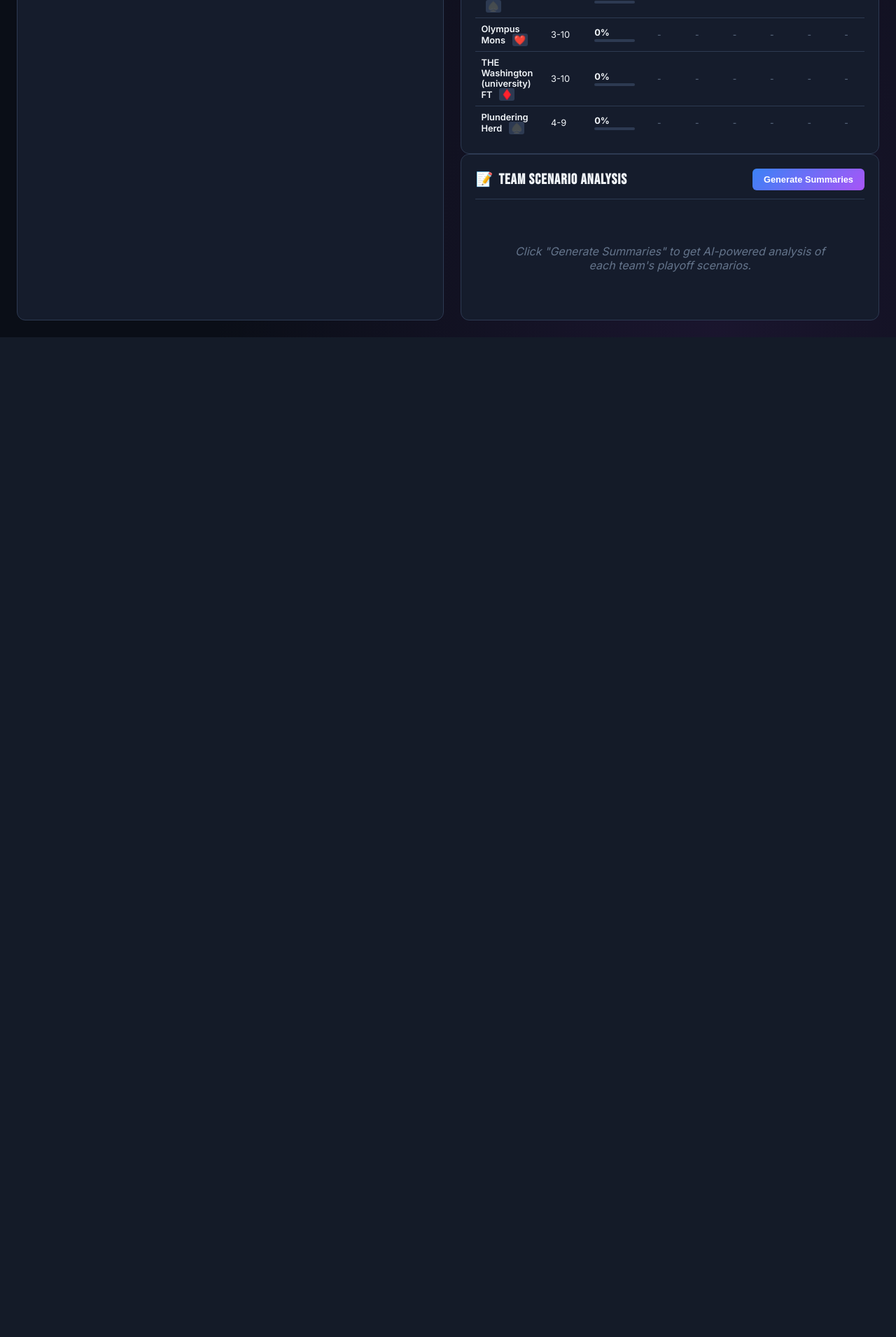
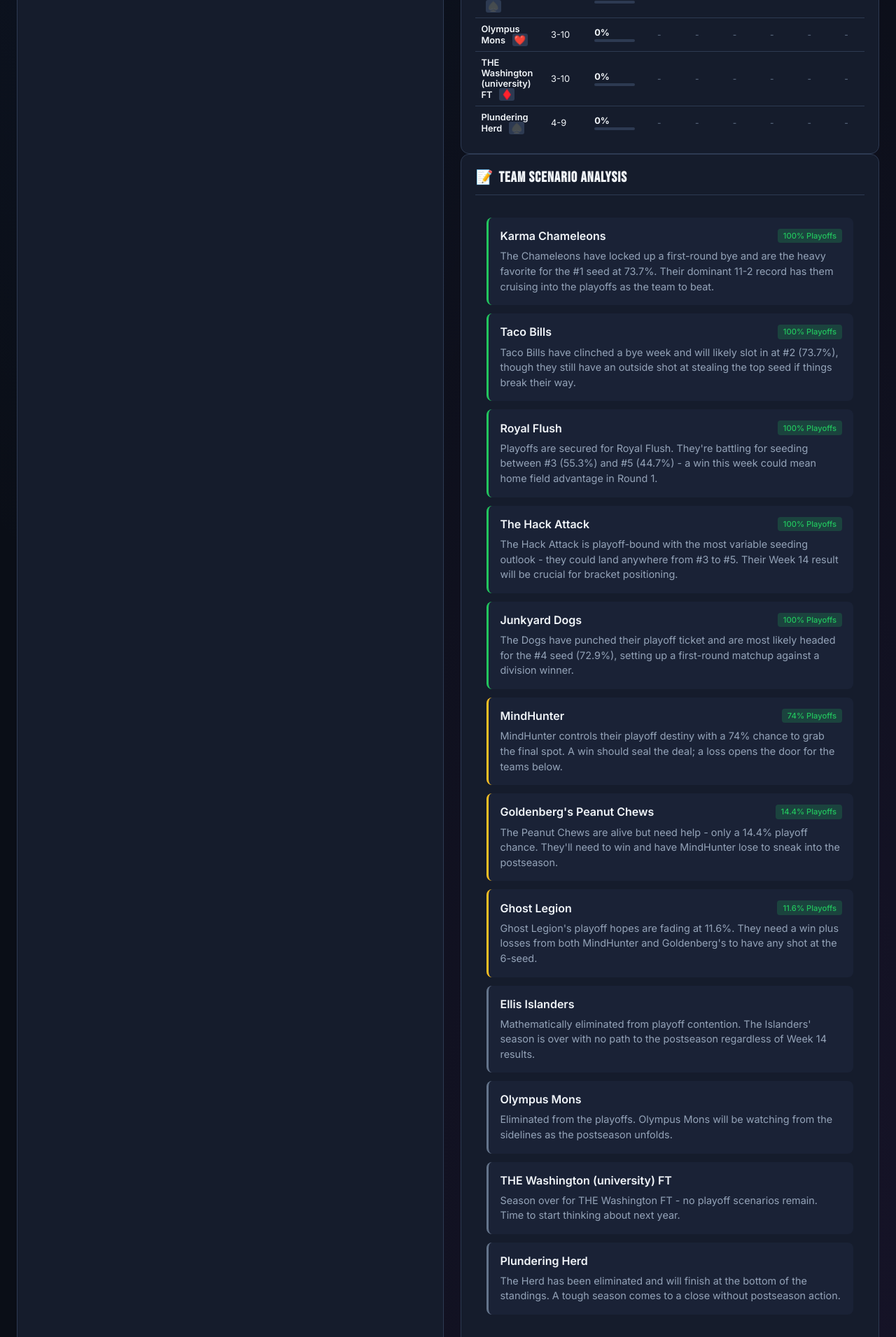
Before and after one commit to flynnswalker/ff-scheduling, a Flask app: page / in a window 1280 px wide. Shown: the part 1459-3370 px from the top of the page at 70% size. Before the commit the page ends 1941 px from the top, so only its background shows below. Run offline with Flask 3, Linux system fonts and the light colour scheme.

Commit message:
Replace dynamic LLM summaries with pre-written analysis
- Remove OpenAI dependency and interactive button
- Add team_summaries.json with hand-written analysis for all 36 teams
- Summaries load automatically on page load
- Each summary interprets Monte Carlo results into plain English

````diff
--- a/app.py
+++ b/app.py
@@ -9,7 +9,6 @@ import json
 import copy
 from collections import defaultdict
 import os
-from openai import OpenAI
 
 app = Flask(__name__)
 
@@ -22,6 +21,12 @@ MONTE_CARLO_RESULTS = {}
 if os.path.exists('monte_carlo_results.json'):
     with open('monte_carlo_results.json') as f:
         MONTE_CARLO_RESULTS = json.load(f)
+
+# Load pre-written team summaries
+TEAM_SUMMARIES = {}
+if os.path.exists('team_summaries.json'):
+    with open('team_summaries.json') as f:
+        TEAM_SUMMARIES = json.load(f)
 
 
 def get_team_division(team, divisions):
@@ -793,189 +798,40 @@ def team_summary(league_name):
     })
 
 
-# Division name mappings for summaries
-DIVISION_NAMES = {
-    'WFFL': {'D': 'Diamonds', 'S': 'Spades', 'H': 'Hearts'},
-    'DFFL': {'M': 'Mirage', 'D': 'Dream', 'N': 'Nightmare'},
-    'FFPL': {'O': 'Orc', 'W': 'Wizard', 'D': 'Dragon'},
-}
-
-
-def generate_team_summary_prompt(team_data, league_name, has_relegation):
-    """Generate prompt for LLM to create team summary."""
-    team = team_data['team']
-    record = team_data['current_record']
-    div_letter = team_data['division']
-    div_name = DIVISION_NAMES.get(league_name, {}).get(div_letter, div_letter)
-
-    playoff_pct = team_data['championship_pct']
-    bye_pct = team_data.get('bye_pct', 0)
-    seed_pcts = team_data.get('seed_pcts', {})
-    releg_pct = team_data.get('relegation_pct', 0)
-    releg_seed_pcts = team_data.get('relegation_seed_pcts', {})
-
-    # Build seed breakdown string
-    seed_breakdown = []
-    for seed in range(1, 7):
-        pct = seed_pcts.get(str(seed), 0)
-        if pct > 0:
-            seed_breakdown.append(f"#{seed}: {pct}%")
-
-    releg_breakdown = []
-    if has_relegation:
-        for seed in range(1, 5):
-            pct = releg_seed_pcts.get(str(seed), 0)
-            if pct > 0:
-                releg_breakdown.append(f"R{seed}: {pct}%")
-
-    prompt = f"""Write a brief 2-3 sentence playoff scenario summary for {team} ({record}, {div_name} Division) in the {league_name} fantasy football league.
-
-Monte Carlo simulation results (10,000 simulations):
-- Playoff probability: {playoff_pct}%
-- Bye probability (seeds 1-2): {bye_pct}%
-- Seed breakdown: {', '.join(seed_breakdown) if seed_breakdown else 'N/A'}
-"""
-
-    if has_relegation:
-        prompt += f"""- Relegation playoff probability: {releg_pct}%
-- Relegation seed breakdown: {', '.join(releg_breakdown) if releg_breakdown else 'N/A'}
-
-Note: Only the loser of the relegation playoffs gets relegated."""
-
-    prompt += """
-
-Be concise, direct, and focus on the most likely outcomes and key scenarios. Use active voice. Don't repeat the exact percentages - interpret them (e.g., "locked in", "strong favorite", "fighting for", "longshot", "eliminated")."""
-
-    return prompt
-
-
-def generate_all_summaries_prompt(teams_data, league_name, has_relegation):
-    """Generate a single prompt for all team summaries."""
-
-    teams_info = []
-    for t in teams_data:
-        team = t['team']
-        record = t['current_record']
-        div_letter = t['division']
-        div_name = DIVISION_NAMES.get(league_name, {}).get(div_letter, div_letter)
-
-        playoff_pct = t['championship_pct']
-        bye_pct = t.get('bye_pct', 0)
-        seed_pcts = t.get('seed_pcts', {})
-        releg_pct = t.get('relegation_pct', 0)
-        releg_seed_pcts = t.get('relegation_seed_pcts', {})
-
-        seed_str = ', '.join([f"#{s}:{seed_pcts.get(str(s),0)}%" for s in range(1,7) if seed_pcts.get(str(s),0) > 0])
-
-        info = f"- {team} ({record}, {div_name}): Playoff {playoff_pct}%, Bye {bye_pct}%"
-        if seed_str:
-            info += f", Seeds: {seed_str}"
-        if has_relegation and releg_pct > 0:
-            releg_str = ', '.join([f"R{s}:{releg_seed_pcts.get(str(s),0)}%" for s in range(1,5) if releg_seed_pcts.get(str(s),0) > 0])
-            info += f", Relegation {releg_pct}% ({releg_str})"
-        teams_info.append(info)
-
-    prompt = f"""Write brief playoff scenario summaries for each team in the {league_name} fantasy football league based on 10,000 Monte Carlo simulations.
-
-Team data:
-{chr(10).join(teams_info)}
-
-{"Note: Only the loser of the relegation playoffs gets relegated." if has_relegation else ""}
-
-For each team, write 2-3 sentences about their playoff situation. Be concise and interpret the numbers (use terms like "locked in", "clinched", "strong favorite", "fighting for the last spot", "longshot", "mathematically eliminated", etc.).
-
-Format your response as JSON with team names as keys:
-{{"Team Name 1": "Summary text...", "Team Name 2": "Summary text...", ...}}
-
-Only output the JSON, nothing else."""
-
-    return prompt
-
-
 @app.route('/api/team-summaries/<league_name>')
 def get_team_summaries(league_name):
-    """Generate LLM-powered team playoff scenario summaries."""
+    """Return pre-written team playoff scenario summaries."""
     if league_name not in ALL_LEAGUES:
         return jsonify({'error': 'Unknown league'}), 404
 
-    if league_name not in MONTE_CARLO_RESULTS:
-        return jsonify({'error': 'No Monte Carlo results available'}), 404
+    if league_name not in TEAM_SUMMARIES:
+        return jsonify({'error': 'No summaries available for this league'}), 404
 
-    # Check for OpenAI API key
-    api_key = os.environ.get('OPENAI_API_KEY')
-    if not api_key:
-        return jsonify({'error': 'OPENAI_API_KEY not set'}), 500
-
-    # Get team data
-    mc_data = MONTE_CARLO_RESULTS[league_name]
-    mc_results = mc_data['team_results']
+    # Get team data for ordering and stats
+    mc_data = MONTE_CARLO_RESULTS.get(league_name, {})
+    mc_results = mc_data.get('team_results', {})
     stats = ALL_LEAGUES[league_name]['stats']
     teams = ALL_LEAGUES[league_name]['teams']
-    divisions = ALL_LEAGUES[league_name]['divisions']
-    has_relegation = ALL_LEAGUES[league_name].get('has_relegation', False)
+    summaries = TEAM_SUMMARIES[league_name]
 
-    # Build team data list
-    teams_data = []
+    # Build result list
+    result = []
     for team in teams:
         mc = mc_results.get(team, {})
-        teams_data.append({
+        result.append({
             'team': team,
-            'current_record': f"{stats[team]['wins']}-{stats[team]['losses']}",
-            'division': get_team_division(team, divisions),
-            'championship_pct': mc.get('playoff_pct', 0),
-            'bye_pct': mc.get('bye_pct', 0),
-            'seed_pcts': mc.get('seed_pcts', {}),
+            'summary': summaries.get(team, 'Summary not available.'),
+            'playoff_pct': mc.get('playoff_pct', 0),
             'relegation_pct': mc.get('relegation_pct', 0),
-            'relegation_seed_pcts': mc.get('relegation_seed_pcts', {}),
         })
 
-    # Sort by playoff probability
-    teams_data.sort(key=lambda t: (-t['championship_pct'], t.get('relegation_pct', 0)))
+    # Sort by playoff probability descending, then relegation ascending
+    result.sort(key=lambda t: (-t['playoff_pct'], t['relegation_pct']))
 
-    # Generate prompt and call OpenAI
-    prompt = generate_all_summaries_prompt(teams_data, league_name, has_relegation)
-
-    try:
-        client = OpenAI(api_key=api_key)
-        response = client.chat.completions.create(
-            model="gpt-4o-mini",
-            messages=[
-                {"role": "system", "content": "You are a sports analyst writing brief playoff scenario summaries for fantasy football teams."},
-                {"role": "user", "content": prompt}
-            ],
-            temperature=0.7,
-            max_tokens=2000,
-        )
-
-        content = response.choices[0].message.content.strip()
-
-        # Parse JSON response
-        # Handle potential markdown code blocks
-        if content.startswith('```'):
-            content = content.split('```')[1]
-            if content.startswith('json'):
-                content = content[4:]
-
-        summaries = json.loads(content)
-
-        # Return as ordered list
-        result = []
-        for t in teams_data:
-            team_name = t['team']
-            result.append({
-                'team': team_name,
-                'summary': summaries.get(team_name, 'Summary not available.'),
-                'playoff_pct': t['championship_pct'],
-                'relegation_pct': t.get('relegation_pct', 0),
-            })
-
-        return jsonify({
-            'summaries': result,
-            'league': league_name,
-        })
-
-    except Exception as e:
-        return jsonify({'error': str(e)}), 500
+    return jsonify({
+        'summaries': result,
+        'league': league_name,
+    })
 
 
 if __name__ == '__main__':
--- a/requirements.txt
+++ b/requirements.txt
@@ -3,4 +3,3 @@ gunicorn>=21.0.0
 requests>=2.31.0
 beautifulsoup4>=4.12.0
 numpy>=1.24.0
-openai>=1.0.0
--- a/templates/index.html
+++ b/templates/index.html
@@ -593,31 +593,6 @@
         }
 
         /* Team Summaries */
-        .load-summaries-btn {
-            margin-left: auto;
-            padding: 0.5rem 1rem;
-            background: linear-gradient(135deg, var(--accent-blue), var(--accent-purple));
-            border: none;
-            border-radius: 6px;
-            color: white;
-            font-weight: 600;
-            font-size: 0.8rem;
-            cursor: pointer;
-            transition: all 0.2s ease;
-        }
-
-        .load-summaries-btn:hover {
-            transform: translateY(-1px);
-            box-shadow: 0 4px 12px rgba(59, 130, 246, 0.3);
-        }
-
-        .load-summaries-btn:disabled {
-            background: var(--bg-card-hover);
-            cursor: not-allowed;
-            transform: none;
-            box-shadow: none;
-        }
-
         .team-summaries {
             padding: 1rem;
         }
@@ -892,14 +867,9 @@
                         <div class="card-header">
                             <span class="card-icon">📝</span>
                             <h2>Team Scenario Analysis</h2>
-                            <button class="load-summaries-btn" onclick="loadTeamSummaries('{{ league_name }}')" id="load-summaries-btn-{{ league_name }}">
-                                Generate Summaries
-                            </button>
                         </div>
                         <div id="team-summaries-{{ league_name }}" class="team-summaries">
-                            <div class="summaries-placeholder">
-                                Click "Generate Summaries" to get AI-powered analysis of each team's playoff scenarios.
-                            </div>
+                            <div class="summaries-loading">Loading summaries...</div>
                         </div>
                     </div>
                 </div>
@@ -1197,17 +1167,6 @@
 
         async function loadTeamSummaries(leagueName) {
             const container = document.getElementById(`team-summaries-${leagueName}`);
-            const btn = document.getElementById(`load-summaries-btn-${leagueName}`);
-
-            // Show loading state
-            btn.disabled = true;
-            btn.textContent = 'Generating...';
-            container.innerHTML = `
-                <div class="summaries-loading">
-                    <span class="spinner"></span>
-                    Generating AI-powered summaries...
-                </div>
-            `;
 
             try {
                 const response = await fetch(`/api/team-summaries/${leagueName}`);
@@ -1244,19 +1203,14 @@
                 }).join('');
 
                 container.innerHTML = html;
-                btn.textContent = 'Regenerate';
-                btn.disabled = false;
 
             } catch (error) {
                 console.error('Error loading summaries:', error);
                 container.innerHTML = `
                     <div class="summaries-error">
-                        <strong>Error:</strong> ${error.message}<br>
-                        <small>Make sure OPENAI_API_KEY environment variable is set.</small>
+                        <strong>Error:</strong> ${error.message}
                     </div>
                 `;
-                btn.textContent = 'Retry';
-                btn.disabled = false;
             }
         }
 
@@ -1265,6 +1219,7 @@
             {% for league_name in leagues.keys() %}
             updatePlayoffPicture('{{ league_name }}');
             loadSummary('{{ league_name }}');
+            loadTeamSummaries('{{ league_name }}');
             {% endfor %}
         });
     </script>
````
Also changed, not shown: team_summaries.json (added, +44 -0 lines).
